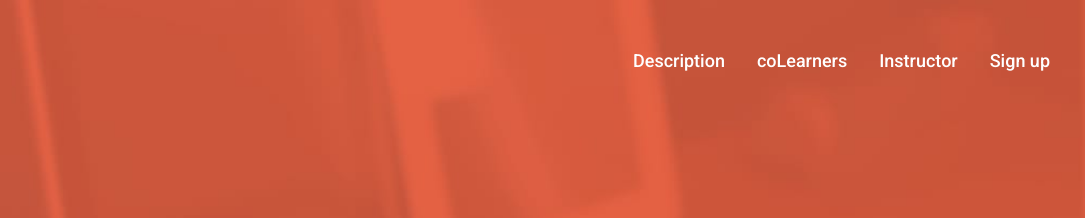
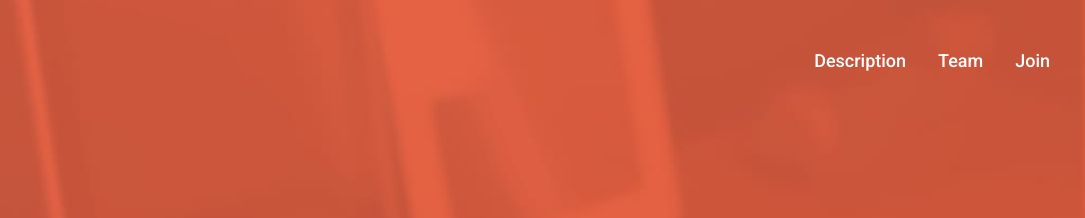
Before and after one commit to deepshika33/qIndia.github.io, a website: page index.html in a window 1280 px wide. Shown: the top 218 px of the page, 195-1280 px from the left. Drawn offline with nearby package versions, Linux system fonts and the light colour scheme.

Commit message:
changed captions

```diff
--- a/index.html
+++ b/index.html
@@ -237,9 +237,8 @@
 				<nav class="main-nav">
 					<ul class="nav-list">
 						<li class="nav-item"><a href="#description" class="nav-item-link">Description</a></li>
-						<li class="nav-item"><a href="#colearners" class="nav-item-link">coLearners</a></li>
-						<li class="nav-item"><a href="#instructor" class="nav-item-link">Instructor</a></li>
-						<li class="nav-item"><a href="#footer" class="nav-item-link">Sign up</a></li>
+						<li class="nav-item"><a href="#colearners" class="nav-item-link">Team</a></li>
+						<li class="nav-item"><a href="#instructor" class="nav-item-link">Join</a></li>
 					</ul>
 				</nav>
 				<button class="menu-btn js-menu-btn"><span>Menu</span></button>
```
